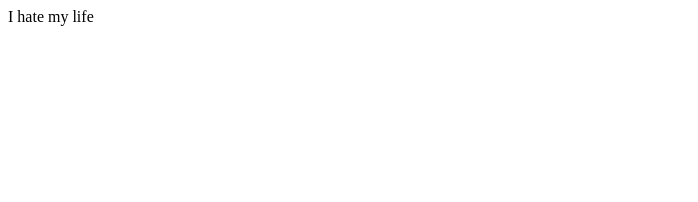
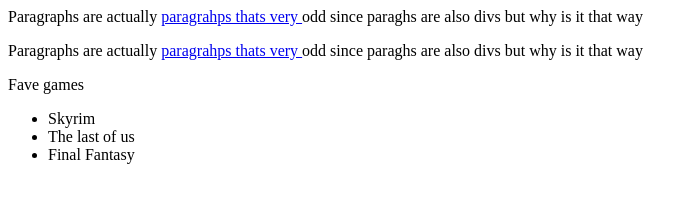
Before and after one commit to andrefmrocha/Web_Dev_Course, a plain HTML site: page index.html in a window 1280 px wide. Shown: the whole page, without its empty margins (0-698 px from the left). Drawn offline with Linux system fonts and the light colour scheme.

Commit message:
Added lists

```diff
--- a/index.html
+++ b/index.html
@@ -3,8 +3,13 @@
         <title>My first website</title>
     </head>
     <body>
-        I hate my life
-
-
+    <p> Paragraphs are actually <a href="http://google.com">paragrahps thats very </a>odd since paraghs are also divs but why is it that way </p>
+    <p> Paragraphs are actually <a href="#">paragrahps thats very </a>odd since paraghs are also divs but why is it that way </p>
+    <div>Fave games</div>
+    <ul>
+        <li>Skyrim</li>
+        <li>The last of us</li>
+        <li>Final Fantasy</li>
+    </ul>
     </body>
 </html>
```
